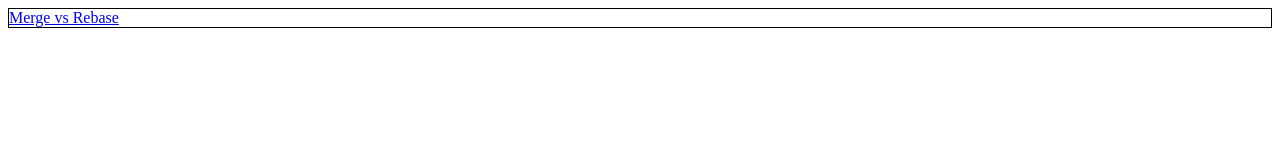
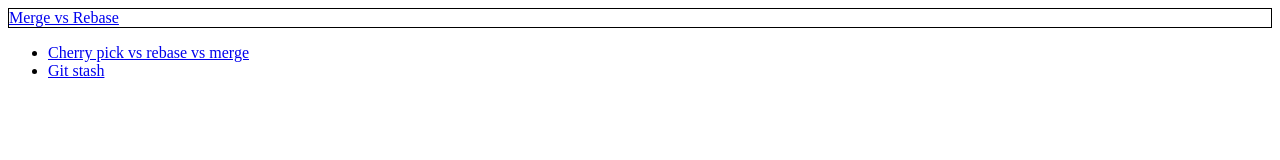
Before and after one commit to Pi10tus/git-hw_2, a plain HTML site: page index.html in a window 1280 px wide. Drawn offline with Linux system fonts and the light colour scheme.

Commit message:
main page

```diff
--- a/css/styles.css
+++ b/css/styles.css
@@ -1,3 +1,3 @@
-header{
+header {
   border: solid 1px black;
 }
--- a/index.html
+++ b/index.html
@@ -13,5 +13,21 @@
         >Merge vs Rebase</a
       >
     </header>
+    <main>
+      <ul>
+        <li>
+          <a
+            href="https://www.codeproject.com/Tips/5260897/Advanced-GIT-Tutorial-Cherry-Pick-vs-Rebase-vs-Mer"
+            >Cherry pick vs rebase vs merge</a
+          >
+        </li>
+        <li>
+          <a
+            href="https://www.atlassian.com/ru/git/tutorials/saving-changes/git-stash"
+            >Git stash</a
+          >
+        </li>
+      </ul>
+    </main>
   </body>
 </html>
```
